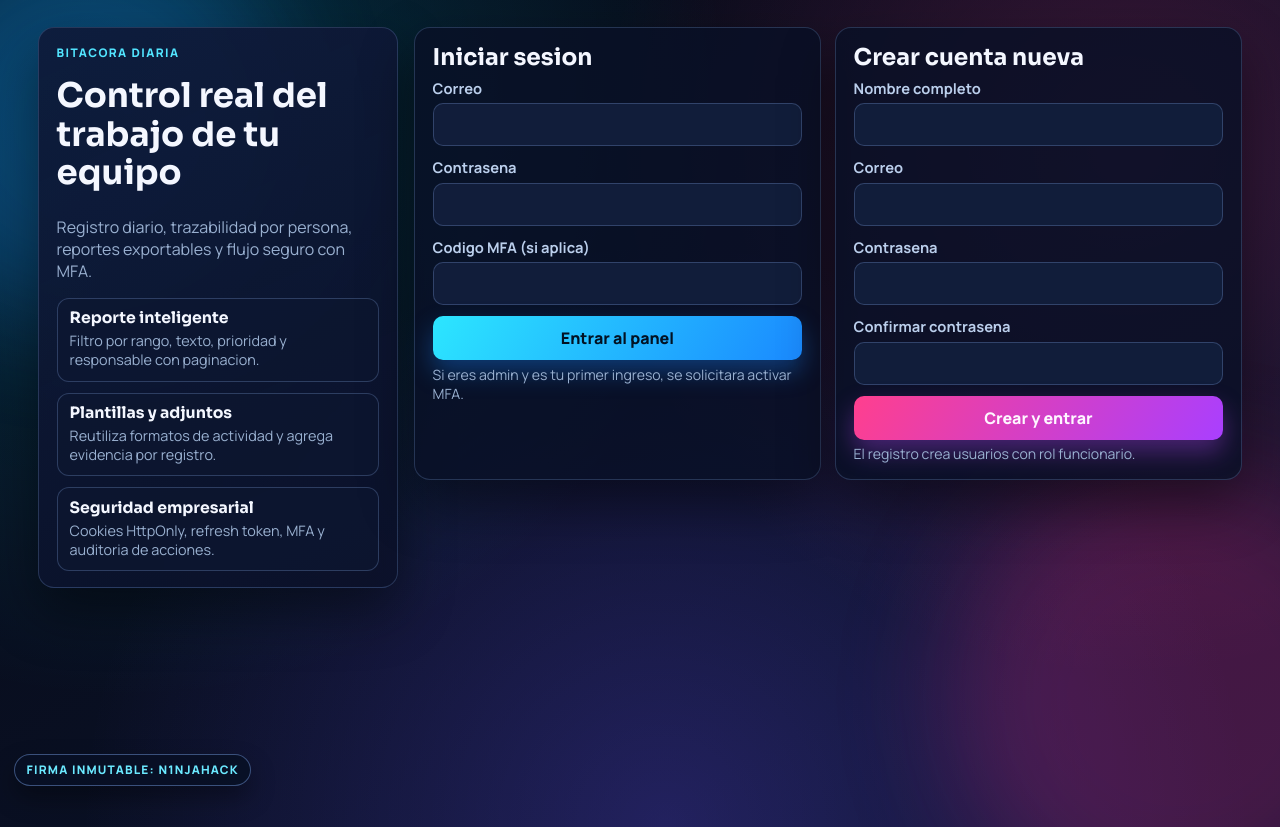
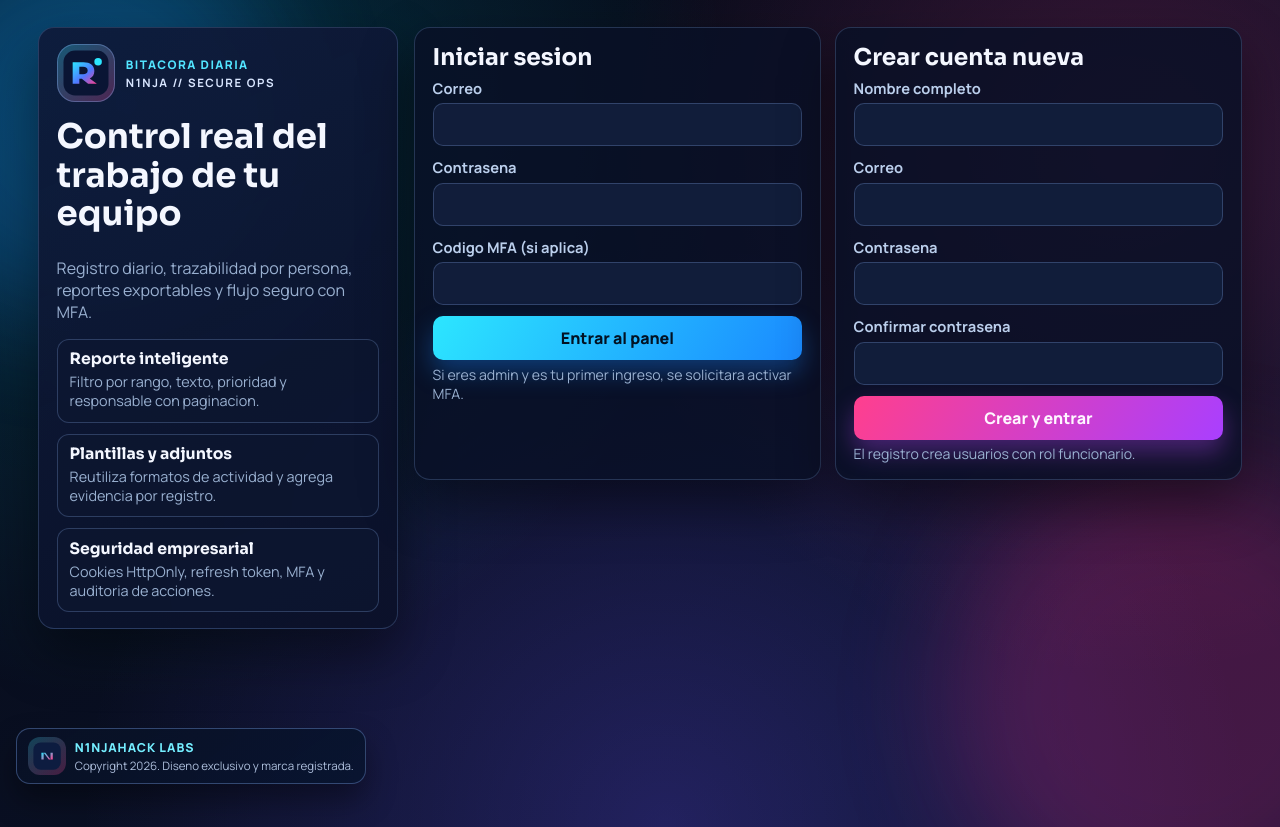
Before and after one commit to RayCiavato/Bitacora_Grupos, a website: page app/src/public/index.html in a window 1280 px wide. Drawn offline with Linux system fonts and the light colour scheme; no server answers.

Commit message:
Branding brutal + logo unico + provisioning de admin

```diff
--- a/app/src/public/index.html
+++ b/app/src/public/index.html
@@ -20,7 +20,29 @@
 
     <main class="shell">
       <aside class="hero card">
-        <p class="eyebrow">BITACORA DIARIA</p>
+        <div class="brand-lockup" aria-label="identidad-de-marca">
+          <div class="brand-logo" aria-hidden="true">
+            <svg viewBox="0 0 120 120" xmlns="http://www.w3.org/2000/svg">
+              <defs>
+                <linearGradient id="brandGradient" x1="0%" y1="0%" x2="100%" y2="100%">
+                  <stop offset="0%" stop-color="#2ce6ff" />
+                  <stop offset="55%" stop-color="#4f78ff" />
+                  <stop offset="100%" stop-color="#ff3f8e" />
+                </linearGradient>
+              </defs>
+              <rect x="6" y="6" width="108" height="108" rx="28" fill="#0a1534" />
+              <path
+                d="M28 86V34h26c16 0 26 8 26 21 0 9-4 15-11 18l17 13H65L50 74h-6v12H28zm16-23h9c7 0 11-3 11-9s-4-9-11-9h-9v18z"
+                fill="url(#brandGradient)"
+              />
+              <circle cx="89" cy="33" r="9" fill="#2ce6ff" />
+            </svg>
+          </div>
+          <div>
+            <p class="eyebrow">BITACORA DIARIA</p>
+            <p class="brand-caption">N1NJA // SECURE OPS</p>
+          </div>
+        </div>
         <h1>Control real del trabajo de tu equipo</h1>
         <p class="subtitle">
           Registro diario, trazabilidad por persona, reportes exportables y flujo seguro con MFA.
@@ -331,7 +353,24 @@
       </section>
     </main>
 
-    <p class="signature-lock" aria-label="firma-inmutable">Firma inmutable: N1njaHack</p>
+    <footer class="copyright-dock" aria-label="derechos-autor">
+      <div class="copyright-logo" aria-hidden="true">
+        <svg viewBox="0 0 120 120" xmlns="http://www.w3.org/2000/svg">
+          <defs>
+            <linearGradient id="copyrightGradient" x1="0%" y1="0%" x2="100%" y2="100%">
+              <stop offset="0%" stop-color="#2ce6ff" />
+              <stop offset="100%" stop-color="#ff3f8e" />
+            </linearGradient>
+          </defs>
+          <rect x="12" y="12" width="96" height="96" rx="26" fill="#0d1c40" />
+          <path d="M40 72V48h14l18 24V48h8v24H66L48 48v24h-8z" fill="url(#copyrightGradient)" />
+        </svg>
+      </div>
+      <div class="copyright-copy">
+        <p class="copyright-title">N1njaHack Labs</p>
+        <p class="copyright-subtitle">Copyright 2026. Diseno exclusivo y marca registrada.</p>
+      </div>
+    </footer>
     <div id="toast" class="toast hidden" aria-live="polite"></div>
     <script src="/app.js"></script>
   </body>
--- a/app/src/public/styles.css
+++ b/app/src/public/styles.css
@@ -670,6 +670,35 @@ h4 {
     linear-gradient(122deg, rgba(32, 181, 255, 0.16), rgba(196, 68, 255, 0.14));
 }
 
+.brand-lockup {
+  display: flex;
+  align-items: center;
+  gap: 0.7rem;
+}
+
+.brand-logo {
+  width: 58px;
+  height: 58px;
+  border-radius: 18px;
+  padding: 0.25rem;
+  background: linear-gradient(140deg, rgba(44, 230, 255, 0.3), rgba(255, 63, 142, 0.27));
+  box-shadow: inset 0 0 0 1px rgba(147, 186, 255, 0.34);
+}
+
+.brand-logo svg {
+  width: 100%;
+  height: 100%;
+  display: block;
+}
+
+.brand-caption {
+  margin: 0.1rem 0 0;
+  color: #d9e6ff;
+  font-size: 0.72rem;
+  letter-spacing: 0.14em;
+  font-weight: 700;
+}
+
 .hero-grid article {
   border-color: rgba(128, 166, 225, 0.28);
   background: rgba(13, 23, 49, 0.7);
@@ -829,31 +858,63 @@ th {
       translateY(var(--lift, 0px));
   }
 
-  .card.mouse-reactive:hover {
+.card.mouse-reactive:hover {
     --lift: -4px;
     border-color: rgba(133, 177, 255, 0.44);
     box-shadow: 0 34px 62px rgba(0, 0, 0, 0.52);
   }
 }
 
-.signature-lock {
+.copyright-dock {
   position: fixed;
-  left: 0.9rem;
-  bottom: 0.9rem;
+  left: 1rem;
+  bottom: 1rem;
   z-index: 25;
   margin: 0;
-  padding: 0.4rem 0.7rem;
-  border-radius: 999px;
-  border: 1px solid rgba(128, 173, 246, 0.42);
-  background: rgba(8, 16, 37, 0.9);
-  color: #6be9ff;
-  font-size: 0.74rem;
-  font-weight: 800;
-  letter-spacing: 0.1em;
-  text-transform: uppercase;
+  padding: 0.5rem 0.68rem;
+  display: flex;
+  align-items: center;
+  gap: 0.55rem;
+  border-radius: 14px;
+  border: 1px solid rgba(128, 173, 246, 0.35);
+  background: linear-gradient(145deg, rgba(9, 17, 37, 0.94), rgba(8, 20, 47, 0.9));
   pointer-events: none;
   user-select: none;
-  box-shadow: 0 12px 24px rgba(0, 0, 0, 0.34);
+  box-shadow: 0 16px 30px rgba(0, 0, 0, 0.38);
+}
+
+.copyright-logo {
+  width: 38px;
+  height: 38px;
+  border-radius: 12px;
+  padding: 0.12rem;
+  background: linear-gradient(140deg, rgba(44, 230, 255, 0.24), rgba(255, 63, 142, 0.26));
+}
+
+.copyright-logo svg {
+  width: 100%;
+  height: 100%;
+  display: block;
+}
+
+.copyright-copy {
+  display: grid;
+  gap: 0.12rem;
+}
+
+.copyright-title {
+  margin: 0;
+  color: #74eeff;
+  font-size: 0.77rem;
+  letter-spacing: 0.08em;
+  font-weight: 800;
+  text-transform: uppercase;
+}
+
+.copyright-subtitle {
+  margin: 0;
+  color: #adbedb;
+  font-size: 0.72rem;
 }
 
 @keyframes panel-in {
@@ -950,6 +1011,13 @@ th {
     flex-direction: column;
     align-items: flex-start;
   }
+
+  .copyright-dock {
+    left: 0.65rem;
+    right: 0.65rem;
+    bottom: 0.65rem;
+    max-width: none;
+  }
 }
 
 @media (prefers-reduced-motion: reduce) {
--- a/app/src/public/sw.js
+++ b/app/src/public/sw.js
@@ -1,4 +1,4 @@
-const CACHE_NAME = "bitacora-v3";
+const CACHE_NAME = "bitacora-v4";
 const PRECACHE = [
   "/",
   "/index.html",
```
Also changed, not shown: MANUAL_DESPLIEGUE_SERVIDOR.md (+22 -0 lines), README.md, 1 other file.
